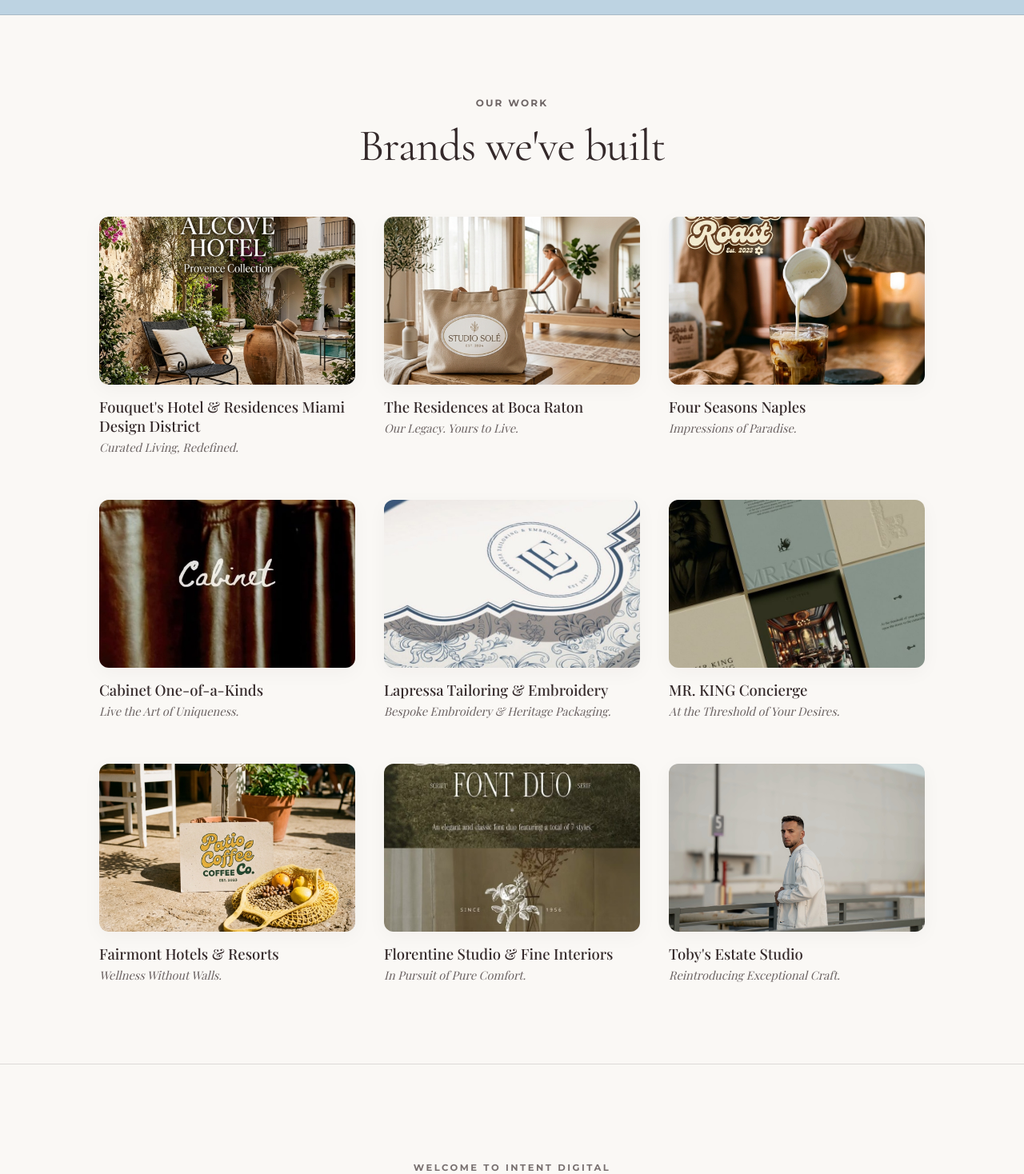
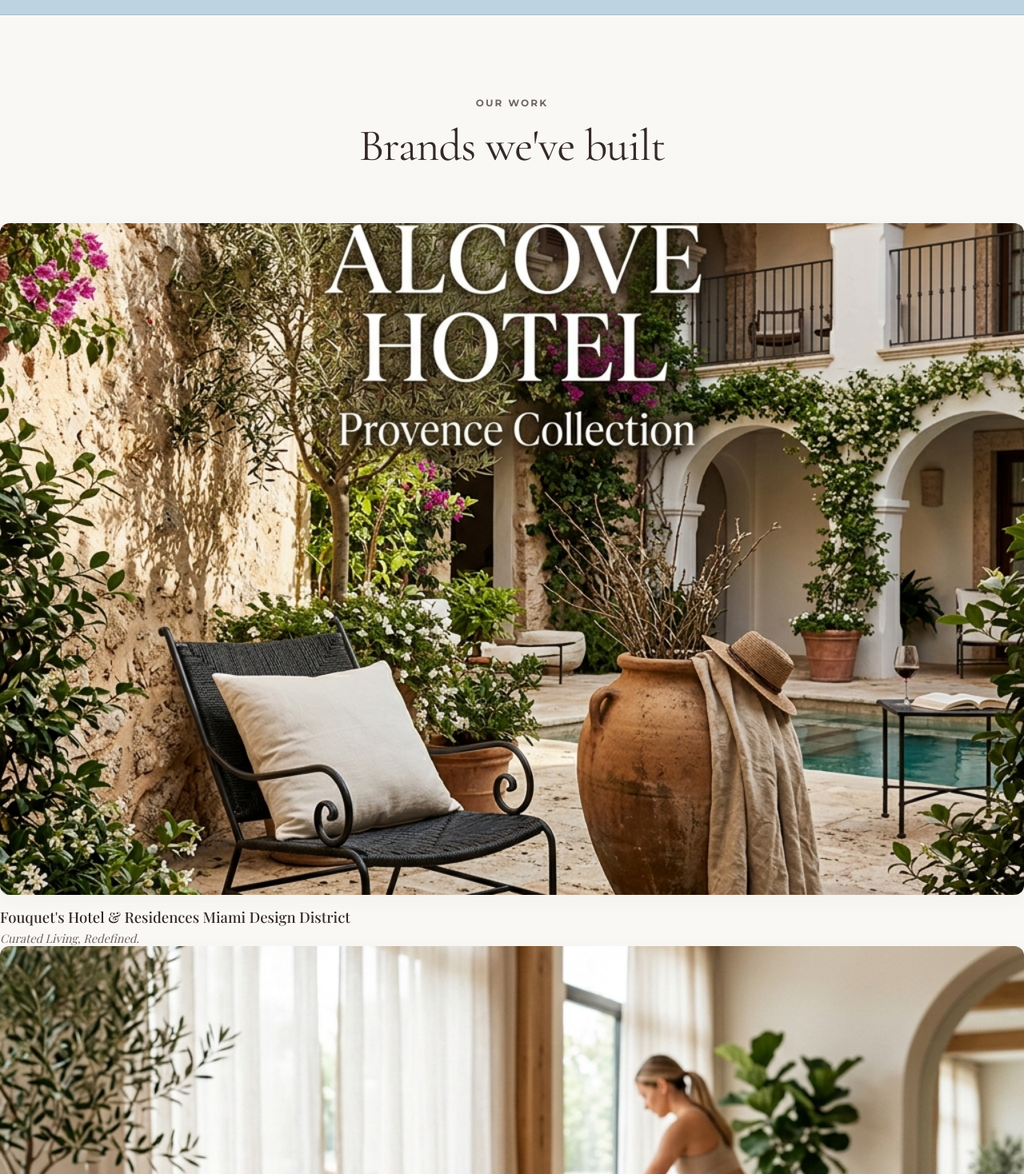
Before and after one commit to milanese88/intent-digital, a React (Vite) app: page / in a window 1280 px wide. Shown: the part 802-2270 px from the top of the page at 80% size. Built offline with nearby package versions, Linux system fonts and the light colour scheme; a web font is replaced by a local one.

Commit message:
Update Home.jsx

```diff
--- a/src/pages/Home.jsx
+++ b/src/pages/Home.jsx
@@ -129,16 +129,17 @@ export default function Home({ navigateTo }) {
 
 
 
-      {/* PORTFOLIO SHOWCASE SECTION (9 LUXURY BRANDS GRID) */}
+      {/* PORTFOLIO SHOWCASE SECTION (FULL-WIDTH EDITORIAL SHOWCASE - IMAGE 2 MATCHING) */}
       <section id="portfolio" className="portfolio-section">
-        <div className="container">
-          <div className="section-header" style={{ marginBottom: '56px' }}>
+        <div className="portfolio-editorial-container">
+          <div className="section-header center" style={{ marginBottom: '64px' }}>
             <span className="section-tagline">OUR WORK</span>
             <h2 className="section-title">Brands we've built</h2>
           </div>
-          <div className="portfolio-3col-grid">
-            {/* 01 - Fouquet's */}
-            <div className="portfolio-brand-card">
+
+          <div className="portfolio-editorial-grid">
+            {/* 01 - Fouquet's (Large Split Card 6 Cols) */}
+            <div className="portfolio-brand-card card-span-6">
               <div className="portfolio-card-frame">
                 <img src="/portfolio/alcove-hotel.png" alt="Fouquet's Hotel & Residences" className="portfolio-brand-img" />
               </div>
@@ -146,8 +147,8 @@ export default function Home({ navigateTo }) {
               <p className="portfolio-brand-tagline">Curated Living, Redefined.</p>
             </div>
 
-            {/* 02 - The Residences at Boca Raton */}
-            <div className="portfolio-brand-card">
+            {/* 02 - The Residences at Boca Raton (Large Split Card 6 Cols) */}
+            <div className="portfolio-brand-card card-span-6">
               <div className="portfolio-card-frame">
                 <img src="/portfolio/studio-sole.png" alt="The Residences at Boca Raton" className="portfolio-brand-img" />
               </div>
@@ -155,17 +156,17 @@ export default function Home({ navigateTo }) {
               <p className="portfolio-brand-tagline">Our Legacy. Yours to Live.</p>
             </div>
 
-            {/* 03 - Four Seasons Naples */}
-            <div className="portfolio-brand-card">
-              <div className="portfolio-card-frame">
+            {/* 03 - Four Seasons Naples (Full Panoramic Hero Banner 12 Cols) */}
+            <div className="portfolio-brand-card card-span-12 card-banner-hero">
+              <div className="portfolio-card-frame frame-panoramic">
                 <img src="/portfolio/rose-roast.png" alt="Four Seasons Naples" className="portfolio-brand-img" />
               </div>
               <h3 className="portfolio-brand-title">Four Seasons Naples</h3>
-              <p className="portfolio-brand-tagline">Impressions of Paradise.</p>
+              <p className="portfolio-brand-tagline">Impressions of Paradise in Luxury Hospitality.</p>
             </div>
 
-            {/* 04 - Cabinet */}
-            <div className="portfolio-brand-card">
+            {/* 04 - Cabinet (3-Col Medium) */}
+            <div className="portfolio-brand-card card-span-4">
               <div className="portfolio-card-frame">
                 <img src="/work-cabinet.jpg" alt="Cabinet" className="portfolio-brand-img" />
               </div>
@@ -173,8 +174,8 @@ export default function Home({ navigateTo }) {
               <p className="portfolio-brand-tagline">Live the Art of Uniqueness.</p>
             </div>
 
-            {/* 05 - Lapressa Tailoring */}
-            <div className="portfolio-brand-card">
+            {/* 05 - Lapressa Tailoring (3-Col Medium) */}
+            <div className="portfolio-brand-card card-span-4">
               <div className="portfolio-card-frame">
                 <img src="/work-lapressa.jpg" alt="Lapressa Tailoring & Embroidery" className="portfolio-brand-img" />
               </div>
@@ -182,8 +183,8 @@ export default function Home({ navigateTo }) {
               <p className="portfolio-brand-tagline">Bespoke Embroidery &amp; Heritage Packaging.</p>
             </div>
 
-            {/* 06 - MR. KING Concierge */}
-            <div className="portfolio-brand-card">
+            {/* 06 - MR. KING Concierge (3-Col Medium) */}
+            <div className="portfolio-brand-card card-span-4">
               <div className="portfolio-card-frame">
                 <img src="/work-mrking.jpg" alt="MR. KING Concierge" className="portfolio-brand-img" />
               </div>
@@ -191,8 +192,8 @@ export default function Home({ navigateTo }) {
               <p className="portfolio-brand-tagline">At the Threshold of Your Desires.</p>
             </div>
 
-            {/* 07 - Fairmont Hotels */}
-            <div className="portfolio-brand-card">
+            {/* 07 - Fairmont Hotels (Large Split Card 6 Cols) */}
+            <div className="portfolio-brand-card card-span-6">
               <div className="portfolio-card-frame">
                 <img src="/portfolio/patio-coffee.png" alt="Fairmont Hotels & Resorts" className="portfolio-brand-img" />
               </div>
@@ -200,8 +201,8 @@ export default function Home({ navigateTo }) {
               <p className="portfolio-brand-tagline">Wellness Without Walls.</p>
             </div>
 
-            {/* 08 - Florentine Studio */}
-            <div className="portfolio-brand-card">
+            {/* 08 - Florentine Studio (Large Split Card 6 Cols) */}
+            <div className="portfolio-brand-card card-span-6">
               <div className="portfolio-card-frame">
                 <img src="/work-florentine.jpg" alt="Florentine Studio & Fine Interiors" className="portfolio-brand-img" />
               </div>
@@ -209,13 +210,13 @@ export default function Home({ navigateTo }) {
               <p className="portfolio-brand-tagline">In Pursuit of Pure Comfort.</p>
             </div>
 
-            {/* 09 - Toby's Estate Studio */}
-            <div className="portfolio-brand-card">
-              <div className="portfolio-card-frame">
+            {/* 09 - Toby's Estate Studio (Full Panoramic Hero Banner 12 Cols) */}
+            <div className="portfolio-brand-card card-span-12 card-banner-hero">
+              <div className="portfolio-card-frame frame-panoramic">
                 <img src="/hero-founder-cinematic.jpg" alt="Toby's Estate Studio" className="portfolio-brand-img" />
               </div>
               <h3 className="portfolio-brand-title">Toby's Estate Studio</h3>
-              <p className="portfolio-brand-tagline">Reintroducing Exceptional Craft.</p>
+              <p className="portfolio-brand-tagline">Reintroducing Exceptional Craft &amp; Identity.</p>
             </div>
           </div>
         </div>
```
